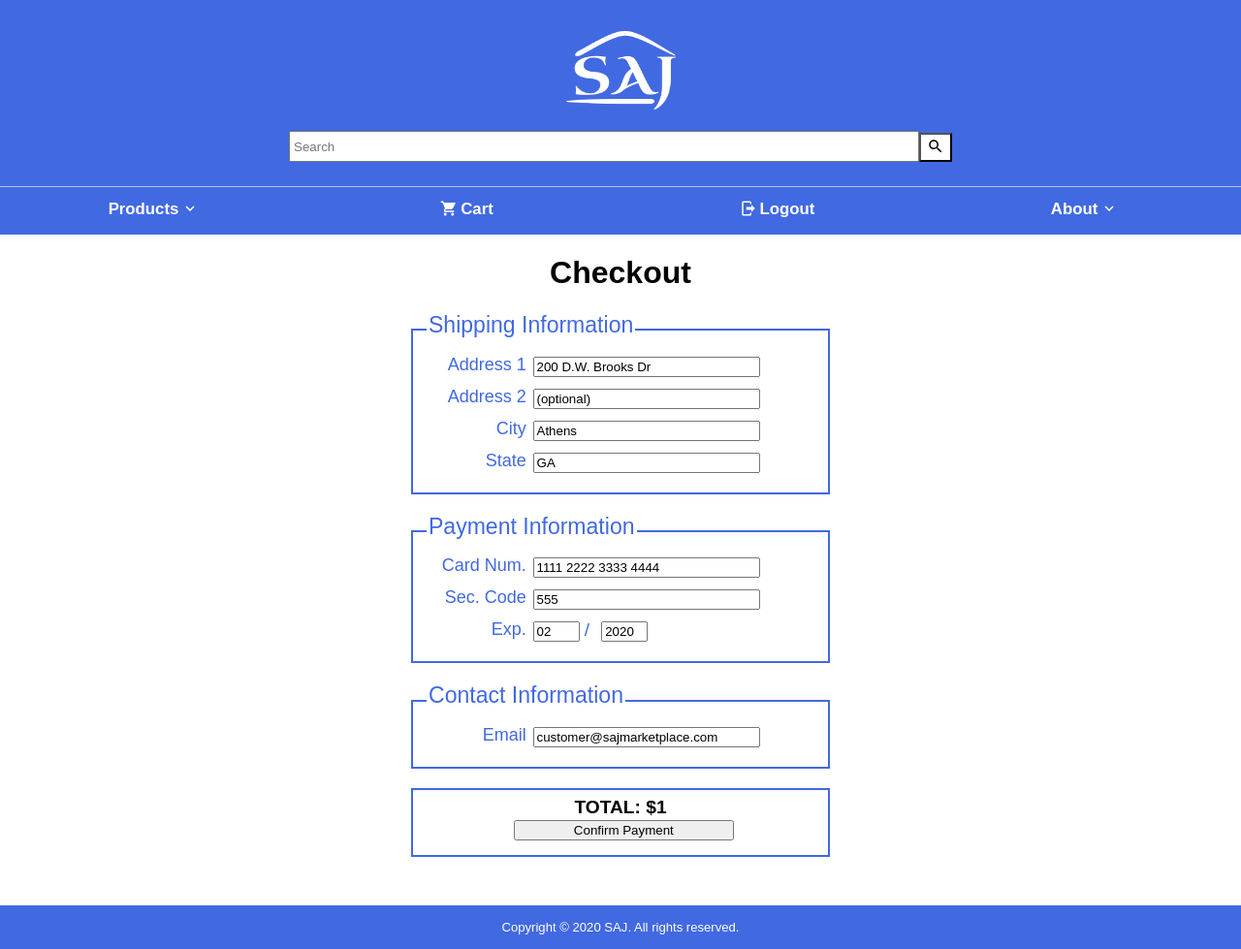
After one commit to ariesaviles/csci4300Final, a PHP site: page /checkout.php in a window 1280 px wide. The commit adds this page. Shown: the whole page at 97% size. Run offline with PHP 8.4, Linux system fonts and the light colour scheme; a user stored in the database is signed in.

Commit message:
Added simple checkout form, includes cart clearing

```diff
--- /dev/null
+++ b/checkout.php
@@ -0,0 +1,103 @@
+<?php
+
+include('database.php');
+if (!isset($_SESSION)) {
+  session_start();
+  // header("Location: cartError.php");
+}
+
+
+// if the user is not logged in, redirect them to the login page.
+if ($_SESSION['user'] <= 0) {
+  header("Location: cartError.php");
+} // if
+
+
+//if (isset($_SESSION['cartID'])) {
+$_SESSION['user'];
+
+?>
+
+
+
+
+<!DOCTYPE html>
+<html lang="en">
+
+<head>
+  <meta charset="UTF-8">
+  <title> SAJ</title>
+  <link rel="stylesheet" href="main.css">
+  <link rel="shortcut icon" href="favicon.ico">
+</head>
+
+<body>
+  <!-- Paste the following php files below into your file to obtain the navigation and footer-->
+  <!-- Make sure your files that contains HTML are .php-->
+  <?php include('header.php'); ?>
+
+  <!--Replace the div below with your content-->
+  <div id="checkout">
+  <h1>
+    Checkout
+  </h1>
+
+
+
+        <form name="checkout_form" action="processPayment.php" method="post">
+
+          <fieldset>
+            <legend>Shipping Information</legend>
+            <div id="in">
+            <label for="">Address 1</label>
+            <input type="text" name="Address1" value="200 D.W. Brooks Dr" required>
+            <label for="">Address 2</label>
+            <input type="text" name="Address2" value="(optional)">
+            <label for="">City</label>
+            <input type="text" name="City" value="Athens" required>
+            <label for="">State</label>
+            <input type="text" name="State" value="GA" required>
+          </div>
+          </fieldset>
+
+          <fieldset>
+            <legend>Payment Information</legend>
+            <div id="in1">
+            <label for="creditCard">Card Num.</label>
+	           <input type="text" name="creditCard" id="creditCard" value="1111 2222 3333 4444"required>
+             <label for="cvv">Sec. Code</label>
+             <input type="text" name="cvv" id="cvv" value="555">
+             <label for="Expiration">Exp. </label>
+             <div id="stop">
+             <input class="exp" type="text" name="exp-month" id="exp-month" value="02" size="2">
+             <span> / </span>
+             <input class="exp" type="text" name="exp-year" id="exp-year" value="2020" size="4">
+           </div>
+           </div>
+          </fieldset>
+
+          <fieldset>
+            <legend>Contact Information</legend>
+            <div id="in2">
+            <label for="">Email</label>
+            <input type="text" name="Email" value="customer@sajmarketplace.com">
+          </div>
+          </fieldset>
+
+          <fieldset id="end">
+            <div id="total">
+            <?php $total_price = $_SESSION['total']; ?>
+              <strong>TOTAL: <?php echo "$" . $total_price; ?></strong>
+              <br>
+            <input type="submit" name="" value="Confirm Payment">
+          </div>
+          </fieldset>
+        </form>
+      </div>
+
+<div id="footer">
+  <?php include('footer.php'); ?>
+</div>
+</body>
+
+</html>
--- a/main.css
+++ b/main.css
@@ -446,7 +394,59 @@ strong #total {
     padding-bottom: 20px;
 }
 
-/*Footer*/
+/* checkout */
+#checkout h1 {
+  text-align: center;
+}
+#checkout fieldset {
+  border-color: RoyalBlue;
+  border-style: solid;
+  width: 400px;
+  margin: auto;
+  margin-top: 20px;
+  margin-bottom: 5px;
+}
+
+#checkout fieldset, #checkout legend {
+  font-size: 120%;
+  padding-bottom: 10px;
+  color: RoyalBlue;
+}
+
+#checkout label {
+    margin-left: 0;
+    float: left;
+    text-align: right;
+    width: 5.7em;
+    font-size: 94%;
+}
+
+#checkout input {
+    margin-left: .5em;
+    width: 17em;
+    margin-bottom: 10px;
+}
+#checkout #in1 #stop input {
+  width: 3em;
+}
+#checkout #total strong {
+  color: black;
+  margin-top: 10px;
+}
+#checkout #total {
+  text-align: center;
+  align-items: center;
+}
+#checkout #total input {
+  margin-bottom: 5px;
+}
+#checkout #end {
+  margin-bottom: 50px;
+}
+#processNewUser #paymentText h3 {
+  margin-top: 10px;
+}
+/* footer */
 
 #copy {
     text-align: center;
```
Also changed, not shown: other parts of main.css (+2 -54 lines), processPayment.php (added, +36 -0 lines).
